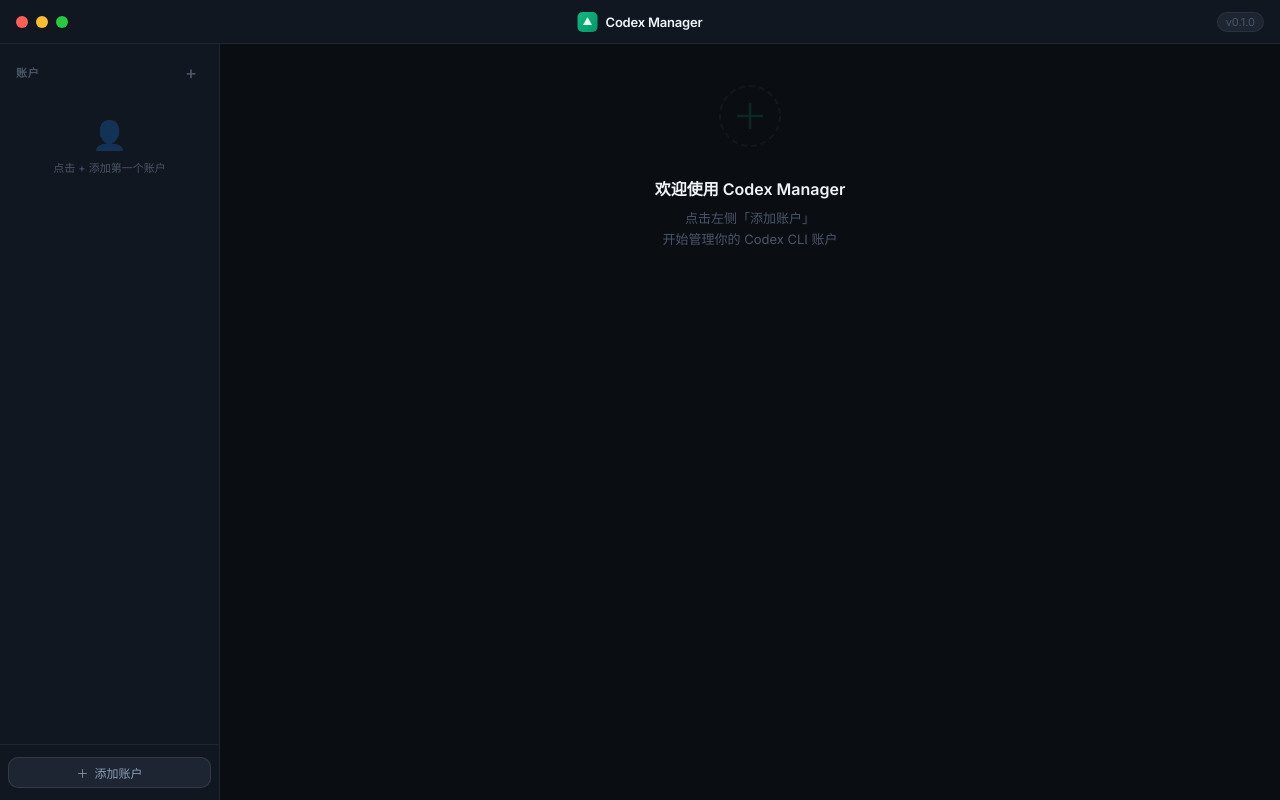
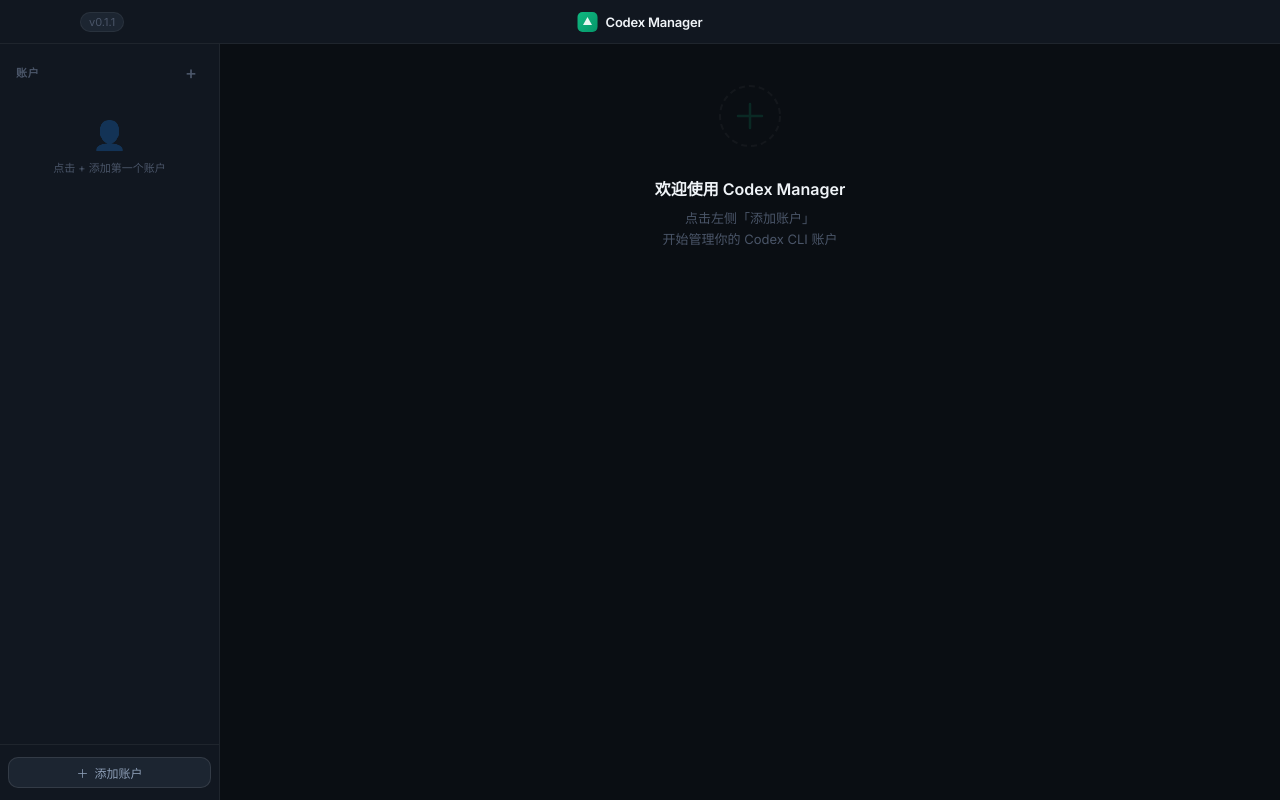
Before and after one commit to zengtao227/codex-account-manger, a React (Vite) app: page / in a window 1280 px wide. Built offline with nearby package versions, Linux system fonts and the light colour scheme.

Commit message:
feat: v0.1.1 - native decorations + force kill codex

```diff
--- a/src-tauri/tauri.conf.json
+++ b/src-tauri/tauri.conf.json
@@ -1,7 +1,7 @@
 {
   "$schema": "https://schema.tauri.app/config/2",
   "productName": "Codex Manager",
-  "version": "0.1.0",
+  "version": "0.1.1",
   "identifier": "com.codexmanager.desktop",
   "build": {
     "frontendDist": "../dist",
@@ -19,7 +19,7 @@
         "minHeight": 480,
         "resizable": true,
         "fullscreen": false,
-        "decorations": false,
+        "decorations": true,
         "transparent": false,
         "center": true,
         "shadow": true
--- a/src/App.tsx
+++ b/src/App.tsx
@@ -16,24 +16,8 @@
 
   return (
     <div className="app-shell">
-      {/* Title Bar - draggable */}
-      <header className="titlebar" data-tauri-drag-region>
-        <div className="titlebar__controls">
-          <div className="titlebar__dot titlebar__dot--close" onClick={async () => {
-            const { getCurrentWindow } = await import('@tauri-apps/api/window');
-            getCurrentWindow().close();
-          }} />
-          <div className="titlebar__dot titlebar__dot--min" onClick={async () => {
-            const { getCurrentWindow } = await import('@tauri-apps/api/window');
-            getCurrentWindow().minimize();
-          }} />
-          <div className="titlebar__dot titlebar__dot--max" onClick={async () => {
-            const { getCurrentWindow } = await import('@tauri-apps/api/window');
-            const win = getCurrentWindow();
-            if (await win.isMaximized()) { win.unmaximize(); } else { win.maximize(); }
-          }} />
-        </div>
-
+      {/* Native titlebar will be provided by OS, we keep a minimal header for logo/version */}
+      <header className="titlebar" style={{ paddingLeft: 80 }}>
         <div className="titlebar__logo">
           <div className="titlebar__logo-icon">
             <svg width="12" height="12" viewBox="0 0 12 12" fill="none">
@@ -42,8 +26,7 @@
           </div>
           <span className="titlebar__logo-text">Codex Manager</span>
         </div>
-
-        <div className="titlebar__version">v0.1.0</div>
+        <div className="titlebar__version">v0.1.1</div>
       </header>
 
       {/* Main */}
```
Also changed, not shown: 1 other file (tests, documents, lock files or other folders).
